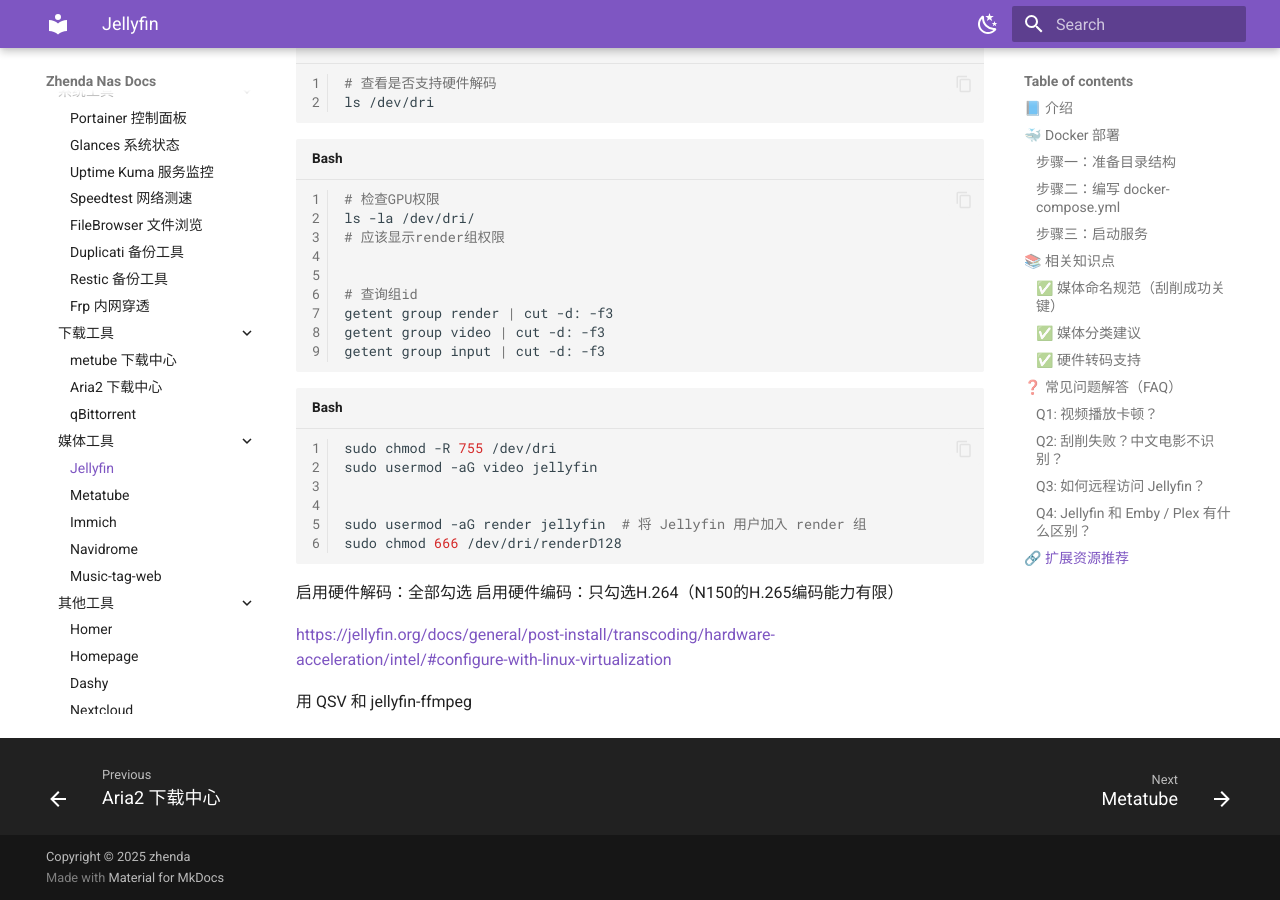
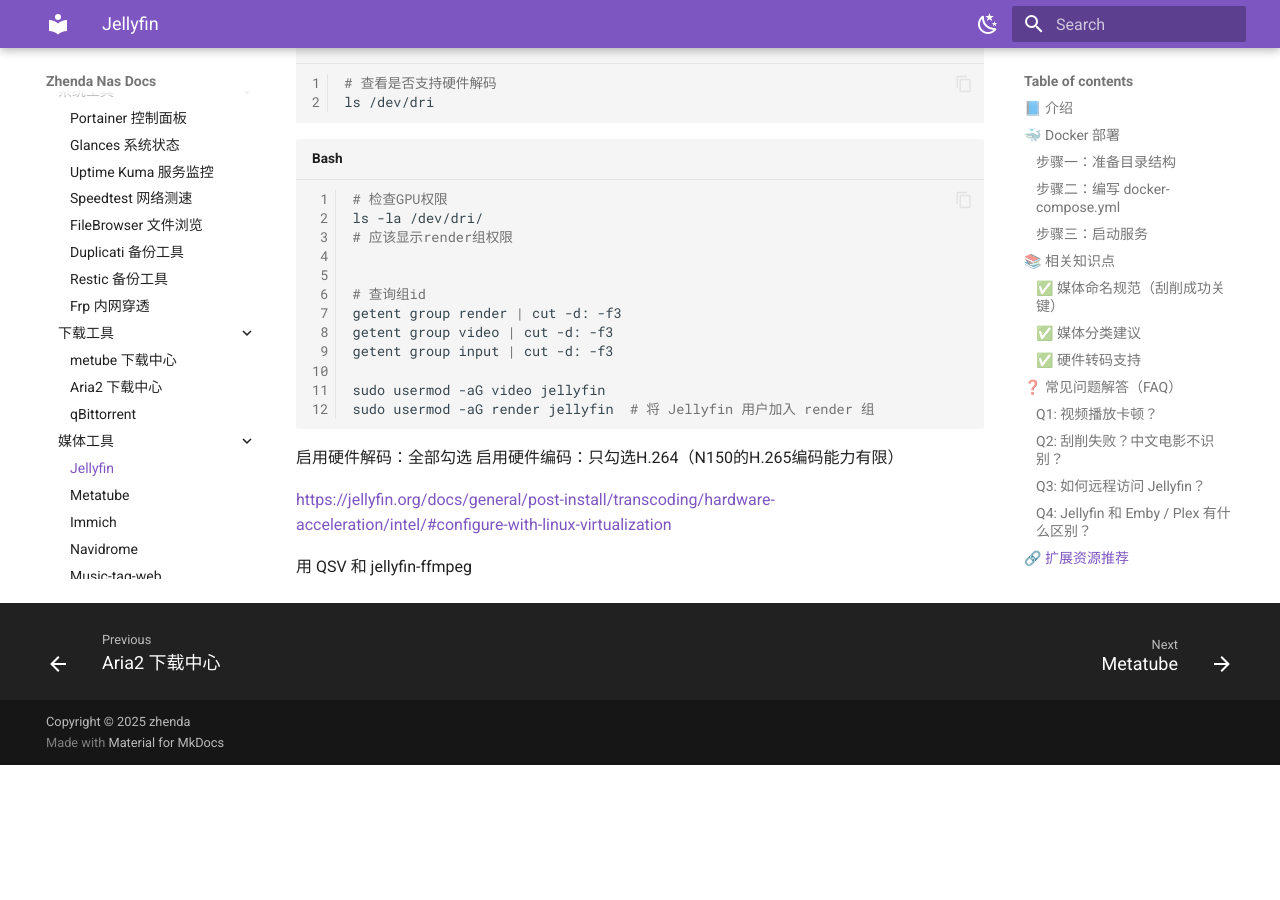
Before and after one commit to zhenda-hub/my-docker-files, an MkDocs documentation site: the page built from docs/applications/media/jellyfin.md, in a window 1280 px wide and 900 px high, scrolled down 6639 px. Built offline with MkDocs 1.6.1 and Material for MkDocs 9.7.7, drawn with Linux system fonts in a browser that asks for light colours; after the commit the page ends 7404 px from its top, so only the background shows below that.

Commit message:
fix : doc

````diff
--- a/docs/applications/media/jellyfin.md
+++ b/docs/applications/media/jellyfin.md
@@ -314,15 +314,9 @@
 getent group render | cut -d: -f3
 getent group video | cut -d: -f3
 getent group input | cut -d: -f3
-```
 
-```bash
-sudo chmod -R 755 /dev/dri
 sudo usermod -aG video jellyfin
-
-
 sudo usermod -aG render jellyfin  # 将 Jellyfin 用户加入 render 组
-sudo chmod 666 /dev/dri/renderD128
 
 
 ```
````
